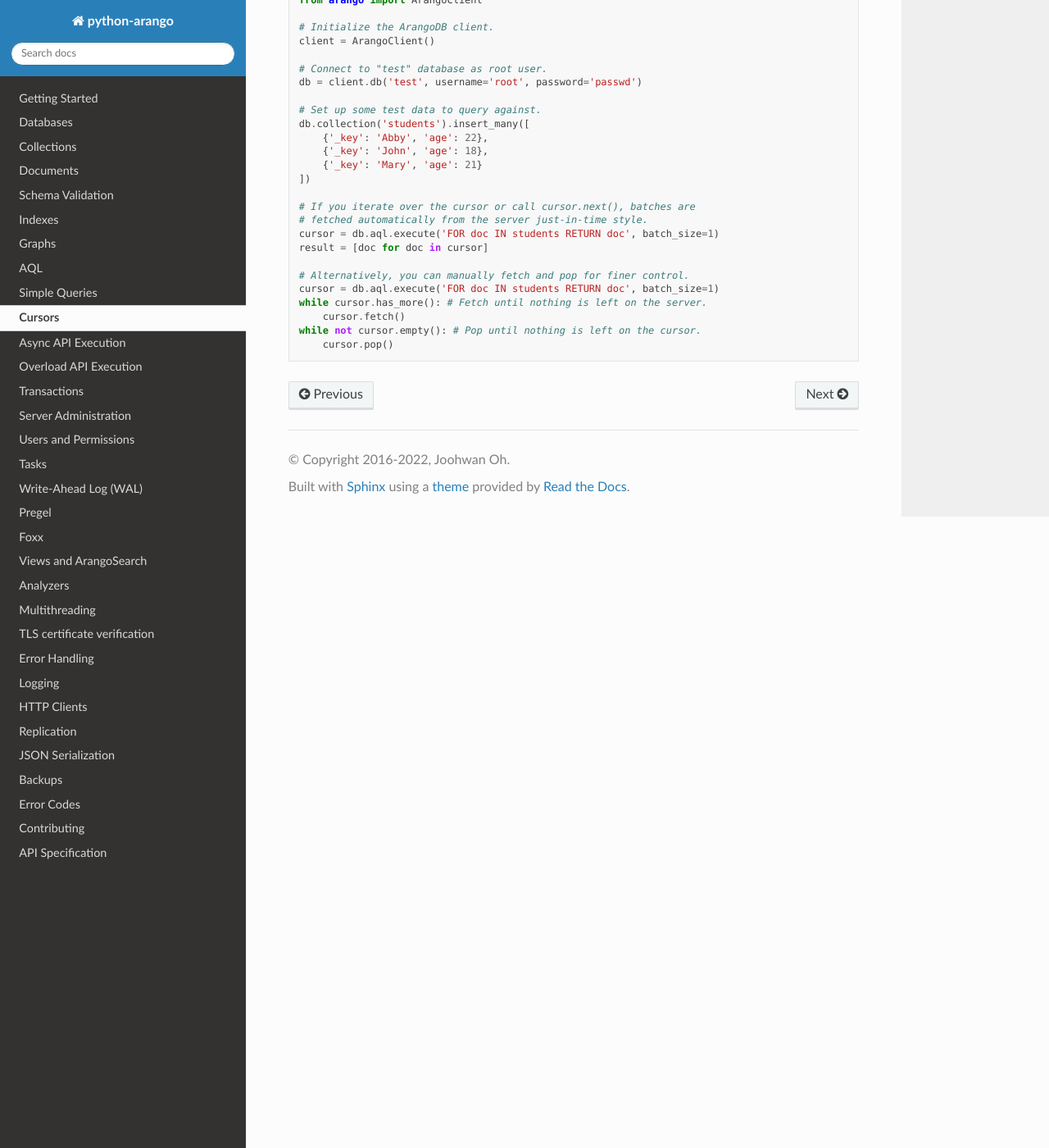
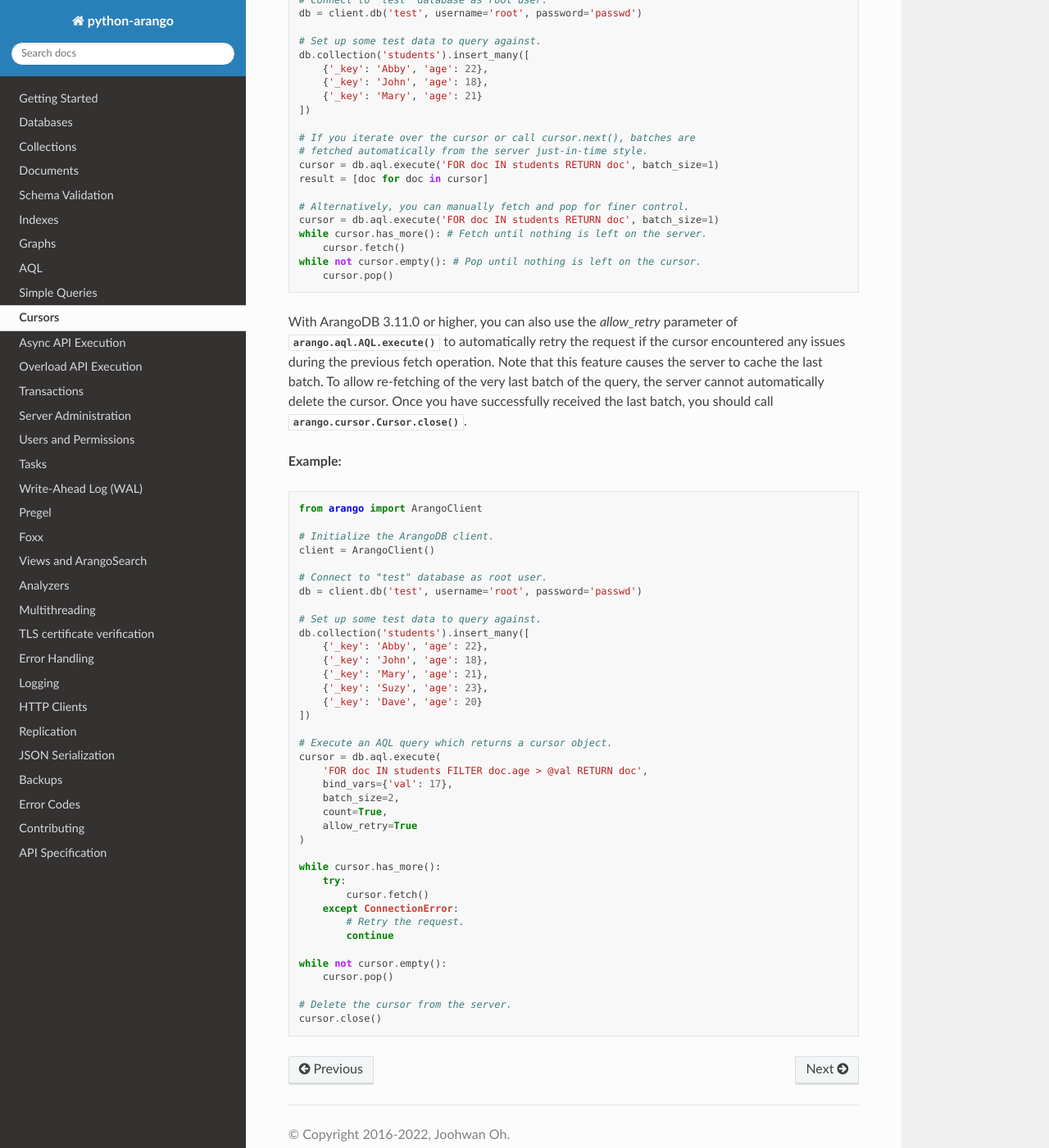
Before and after one commit to arangodb/python-arango, a Sphinx documentation site: the page built from docs/cursor.rst, in a window 1280 px wide and 1400 px high, scrolled down 1793 px. Shown: the whole window at 82% size. Built offline with Sphinx 7.4.7 and the Read the Docs theme 2.0.0, drawn with Linux system fonts in a browser that asks for light colours; pages that are not in the unit, such as notebooks, are missing from menus; some of the changed text lies outside the part shown.

```diff
--- a/docs/cursor.rst
+++ b/docs/cursor.rst
@@ -121,3 +116,54 @@
         cursor.fetch()
     while not cursor.empty(): # Pop until nothing is left on the cursor.
         cursor.pop()
+
+With ArangoDB 3.11.0 or higher, you can also use the `allow_retry`
+parameter of :func:`arango.aql.AQL.execute` to automatically retry
+the request if the cursor encountered any issues during the previous
+fetch operation. Note that this feature causes the server to cache the
+last batch. To allow re-fetching of the very last batch of the query,
+the server cannot automatically delete the cursor. Once you have successfully
+received the last batch, you should call :func:`arango.cursor.Cursor.close`.
+
+**Example:**
+
+.. code-block:: python
+
+    from arango import ArangoClient
+
+    # Initialize the ArangoDB client.
+    client = ArangoClient()
+
+    # Connect to "test" database as root user.
+    db = client.db('test', username='root', password='passwd')
+
+    # Set up some test data to query against.
+    db.collection('students').insert_many([
+        {'_key': 'Abby', 'age': 22},
+        {'_key': 'John', 'age': 18},
+        {'_key': 'Mary', 'age': 21},
+        {'_key': 'Suzy', 'age': 23},
+        {'_key': 'Dave', 'age': 20}
+    ])
+
+    # Execute an AQL query which returns a cursor object.
+    cursor = db.aql.execute(
+        'FOR doc IN students FILTER doc.age > @val RETURN doc',
+        bind_vars={'val': 17},
+        batch_size=2,
+        count=True,
+        allow_retry=True
+    )
+
+    while cursor.has_more():
+        try:
+            cursor.fetch()
+        except ConnectionError:
+            # Retry the request.
+            continue
+
+    while not cursor.empty():
+        cursor.pop()
+
+    # Delete the cursor from the server.
+    cursor.close()
```
Also changed, not shown: other parts of docs/cursor.rst (+2 -7 lines), 3 other files.
